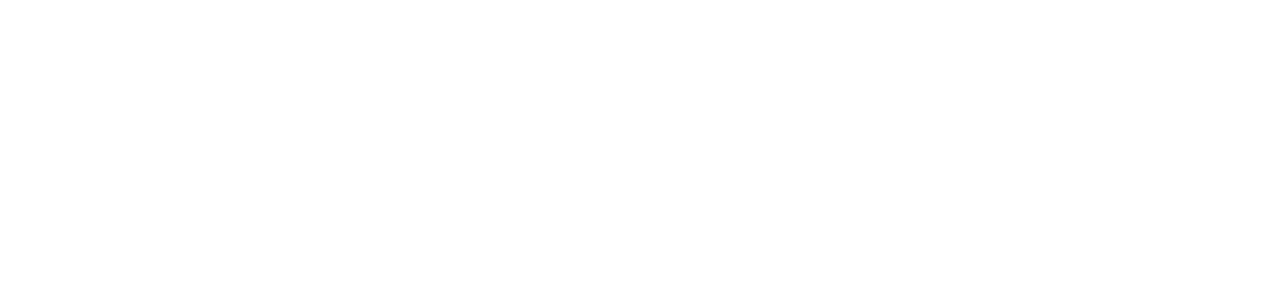
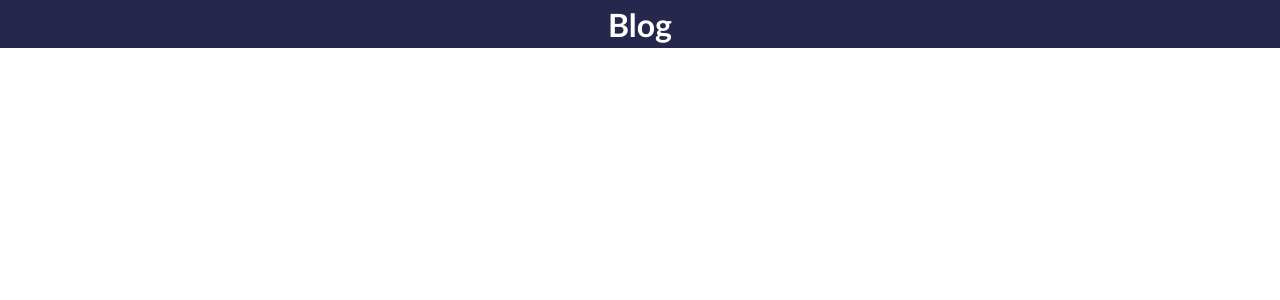
Before and after one commit to jsparks0089/blog, a Vue app: page / in a window 1280 px wide. Shown: the top 300 px of the page. Built offline with nearby package versions, Linux system fonts and the light colour scheme.

Commit message:
setup vuex

```diff
--- a/package.json
+++ b/package.json
@@ -8,8 +8,10 @@
     "lint": "vue-cli-service lint"
   },
   "dependencies": {
+    "axios": "^0.21.1",
     "core-js": "^3.6.5",
-    "vue": "^2.6.11"
+    "vue": "^2.6.11",
+    "vuex": "^3.6.2"
   },
   "devDependencies": {
     "@vue/cli-plugin-babel": "~4.5.0",
--- a/src/App.vue
+++ b/src/App.vue
@@ -1,24 +1,30 @@
 <template>
   <div id="app">
-
+    <Nav />
   </div>
 </template>
 
 <script>
-
+import Nav from './components/Nav'
 
 export default {
   name: 'App',
   components: {
-
+    Nav
   }
 }
 </script>
 
 <style>
 * {
-  font-family: calibri, sans-serif;
   box-sizing: border-box;
   margin: 0;
+  padding: 0;
+}
+body {
+    font-family: calibri, sans-serif;
+}
+#app {
+  height: 100vh;
 }
 </style>
--- /dev/null
+++ b/src/components/Nav.vue
@@ -0,0 +1,93 @@
+<template>
+  <div class="nav-container">
+    <div class="nav1">
+
+    </div>
+    <div class="title">
+       <h1 class="title-link">Blog</h1>
+    </div>
+    <div class="nav2">
+
+    </div>
+  </div>
+</template>
+
+<script>
+
+
+export default {
+    name: 'Nav',
+    components: {
+
+    },
+    methods: {
+       showAbout() {
+           this.$emit('show-about')
+       }
+    }
+}
+</script>
+
+<style>
+.nav-container {
+    height: 6%;
+    width: 100vw;
+    margin: none;
+    background-color: #25274D;
+    display: flex;
+    align-items: center;
+    justify-content: space-between;
+    color: white;
+}
+.nav1 {
+    display: flex;
+    justify-content: flex-start;
+    align-items: center;
+    height: 100%;
+    width: 30%;
+}
+.nav2 {
+    display: flex;
+    align-items: center;
+    justify-content: flex-end;
+    height: 100%;
+    width: 30%;
+}
+.title {
+    display: flex;
+    justify-content: center;
+
+    width: 30%;
+}
+.btn {
+    height: 100%;
+    border: none;
+    outline: none;
+    text-align: center;
+    text-decoration: none;
+    background: none;
+    color: white;
+}
+.btn:hover {
+    background-color: #AAABB8;
+    cursor: pointer;
+}
+#btn-nav1 {
+    font-size: 1rem;
+    width: 30%;
+}
+#link-nav2 {
+    color: white;
+    text-decoration: none;
+    font-size: 1rem;
+    width: 30%;
+    height: 100%;
+    display: flex;
+    align-items: center;
+    justify-content: center;
+}
+#link-nav2:hover {
+    background-color: #AAABB8;
+    cursor: pointer;
+}
+</style>
```
Also changed, not shown: src/components/Feed.vue (added, +15 -0 lines), src/store/index.js (added, +11 -0 lines), src/store/modules/blog.js (added, +14 -0 lines), 1 other file (tests, documents, lock files or other folders).
